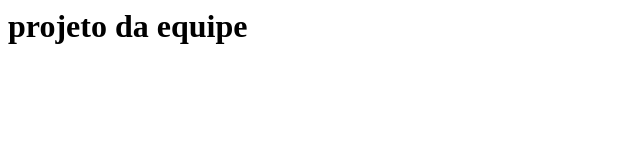
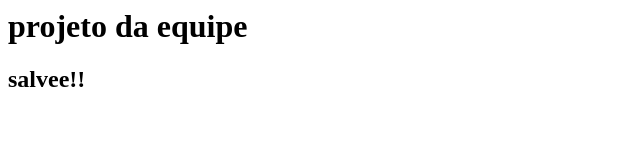
Before and after one commit to eliabemoreira-oss/projeto-base, a plain HTML site: page index.html in a window 1280 px wide. Shown: the whole page, without its empty margins (0-640 px from the left). Drawn offline with Linux system fonts and the light colour scheme.

```diff
--- a/index.html
+++ b/index.html
@@ -1 +1,2 @@
 <h1>projeto da equipe</h1>
+<h2>salvee!!</h2>
```
